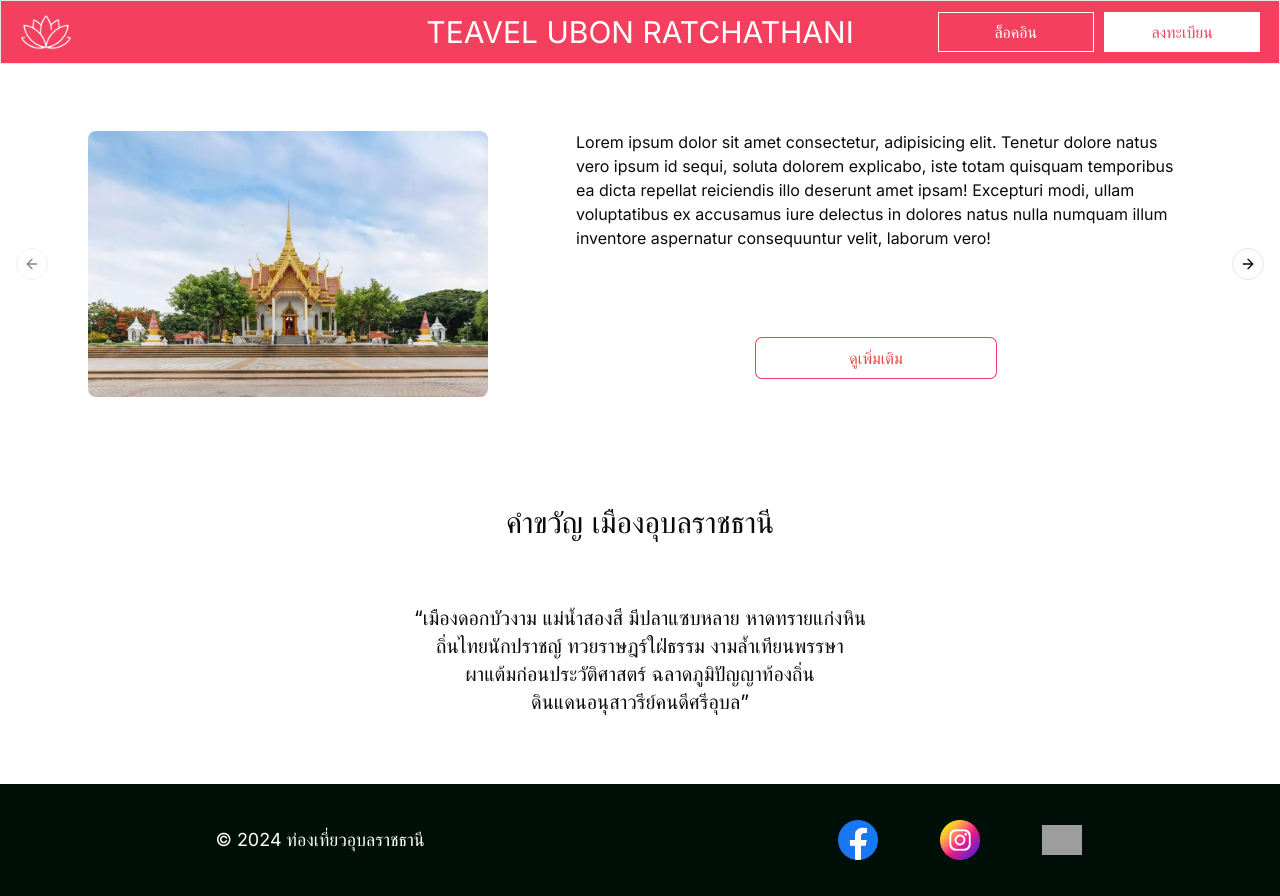
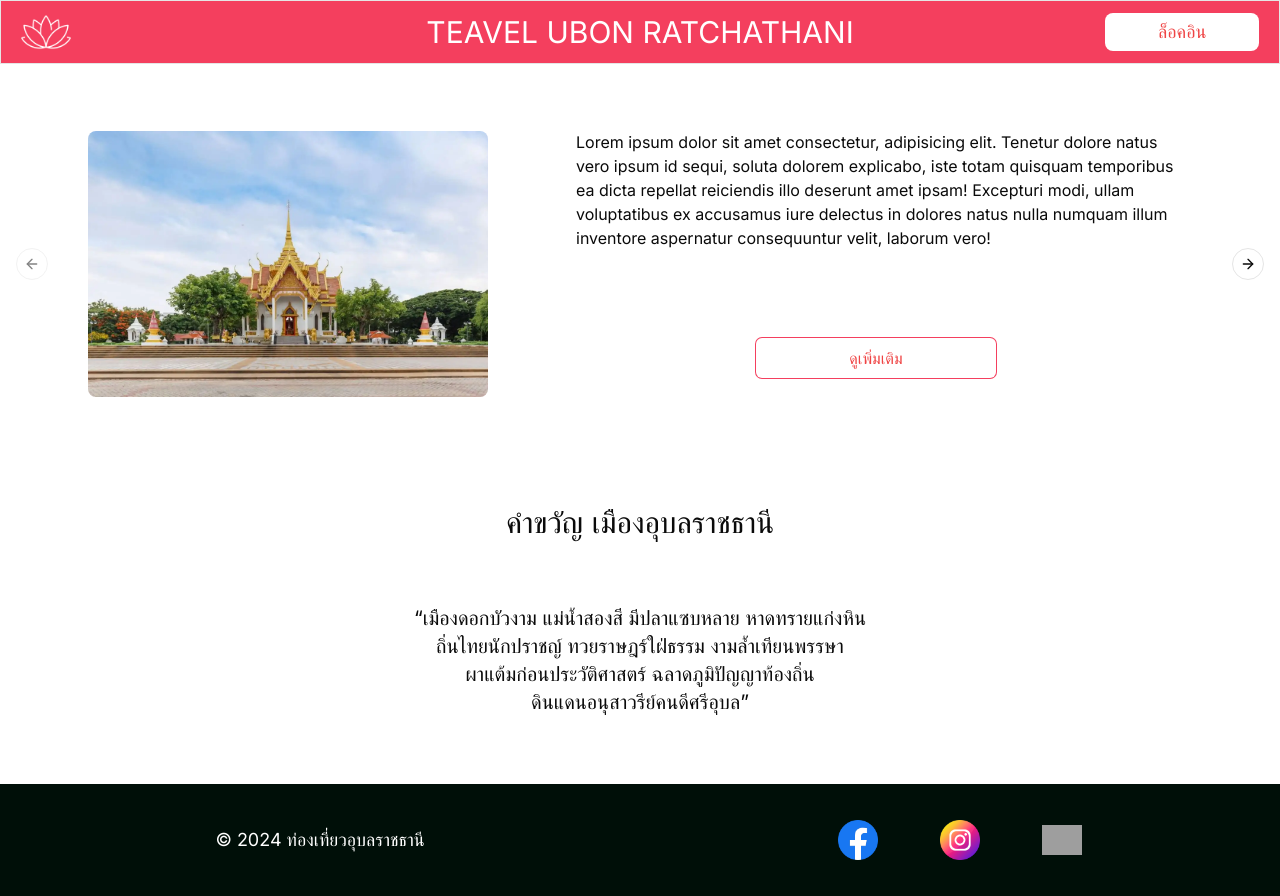
Before and after one commit to THAWITCHAI/project_friends, a Next.js app in the folder ubon_travel_website/: page / in a window 1280 px wide. Built offline with nearby package versions, Linux system fonts and the light colour scheme; grey boxes are pictures that could not be loaded.

Commit message:
Update Navbar.tsx

```diff
--- a/ubon_travel_website/src/app/_components/Navbar.tsx
+++ b/ubon_travel_website/src/app/_components/Navbar.tsx
@@ -1,4 +1,4 @@
-'use client'
+"use client";
 import Image from "next/image";
 import Link from "next/link";
 import { useRouter } from "next/navigation";
@@ -7,30 +7,28 @@ import React from "react";
 type Props = {};
 
 export default function Navbar({}: Props) {
-  const router = useRouter()
+  const router = useRouter();
   return (
     <div className="w-full h-fit">
       <div className="border h-[4rem] w-full bg-rose-500 flex justify-between items-center pl-5 pr-5">
         <div className="w-[20rem]">
-          <Image src={"/lotus.png"} width={50} height={50} alt="Logo" onClick={()=>{
-            return router.replace('/')
-          }}/>
+          <Image
+            src={"/lotus.png"}
+            width={50}
+            height={50}
+            alt="Logo"
+            onClick={() => {
+              return router.replace("/");
+            }}
+          />
         </div>
         <h1 className="text-white text-3xl">TEAVEL UBON RATCHATHANI</h1>
-        <div className="w-[20rem] h-full flex justify-between items-center">
+        <div className="w-[20rem] h-full flex justify-end items-center">
           <Link
             href={"/authen/login"}
-            className="ring-1 ring-white w-[48%] h-[60%] active:scale-90 transition-all ease-in-out"
+            className=" w-[48%] h-[60%] active:scale-90 transition-all ease-in-out bg-white rounded-lg"
           >
-            <button className="w-full h-full text-white ">ล็อคอิน</button>
-          </Link>
-          <Link
-            href={""}
-            className="ring-1 ring-white w-[48%] h-[60%] active:scale-90 transition-all ease-in-out"
-          >
-            <button className="w-full h-full bg-white text-rose-500 ">
-              ลงทะเบียน
-            </button>
+            <button className="w-full h-full text-lg text-red-500 ">ล็อคอิน</button>
           </Link>
         </div>
       </div>
```
